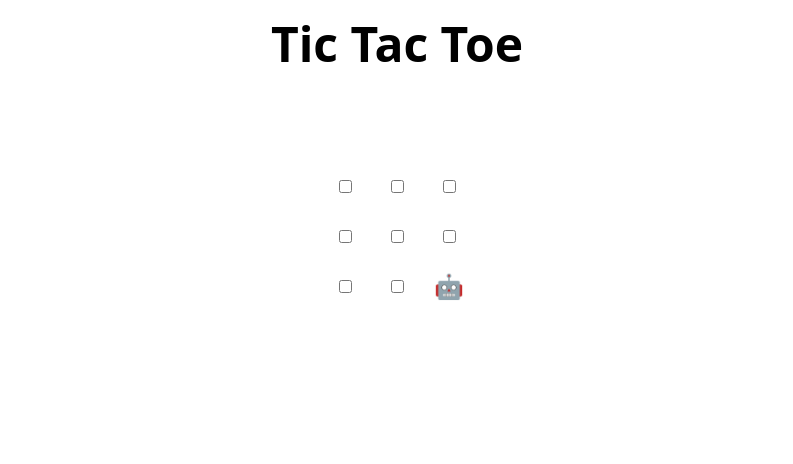
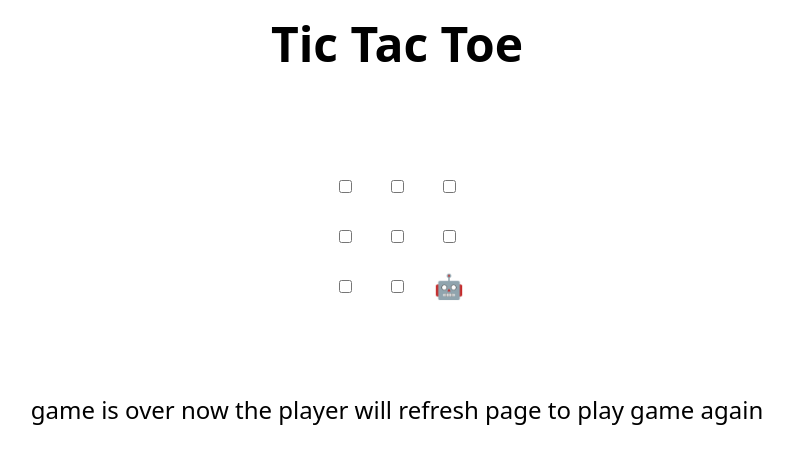
Before and after one commit to HaiqaAhtsham/review_pull_requests, a plain HTML site: page index.html in a window 1280 px wide. Shown: the whole page, without its empty margins (243-1036 px from the left). Drawn offline with Linux system fonts and the light colour scheme.

Commit message:
Update index.html
pulling the changes to index.html

```diff
--- a/index.html
+++ b/index.html
@@ -47,6 +47,7 @@
   </tr>
 </table>
 
+<p>game is over now the player will refresh page to play game again</p>
 <h2 hidden>Game over, refresh to play again 🧑‍💻 🤖!</h2>
 
 <script>
```
